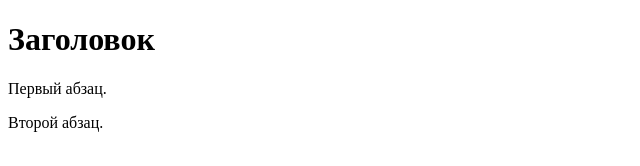
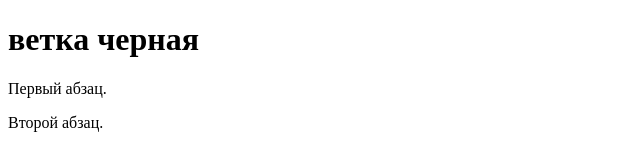
Before and after one commit to Dreemka/renga, a plain HTML site: page index.html in a window 1280 px wide. Shown: the whole page, without its empty margins (0-640 px from the left). Drawn offline with Linux system fonts and the light colour scheme.

Commit message:
write ветка черная

```diff
--- a/index.html
+++ b/index.html
@@ -5,7 +5,7 @@
   <title>Пример веб-страницы</title>
  </head>
  <body>
-  <h1>Заголовок</h1>
+  <h1>ветка черная</h1>
   <!-- Комментарий -->
   <p>Первый абзац.</p>
   <p>Второй абзац.</p>
```
